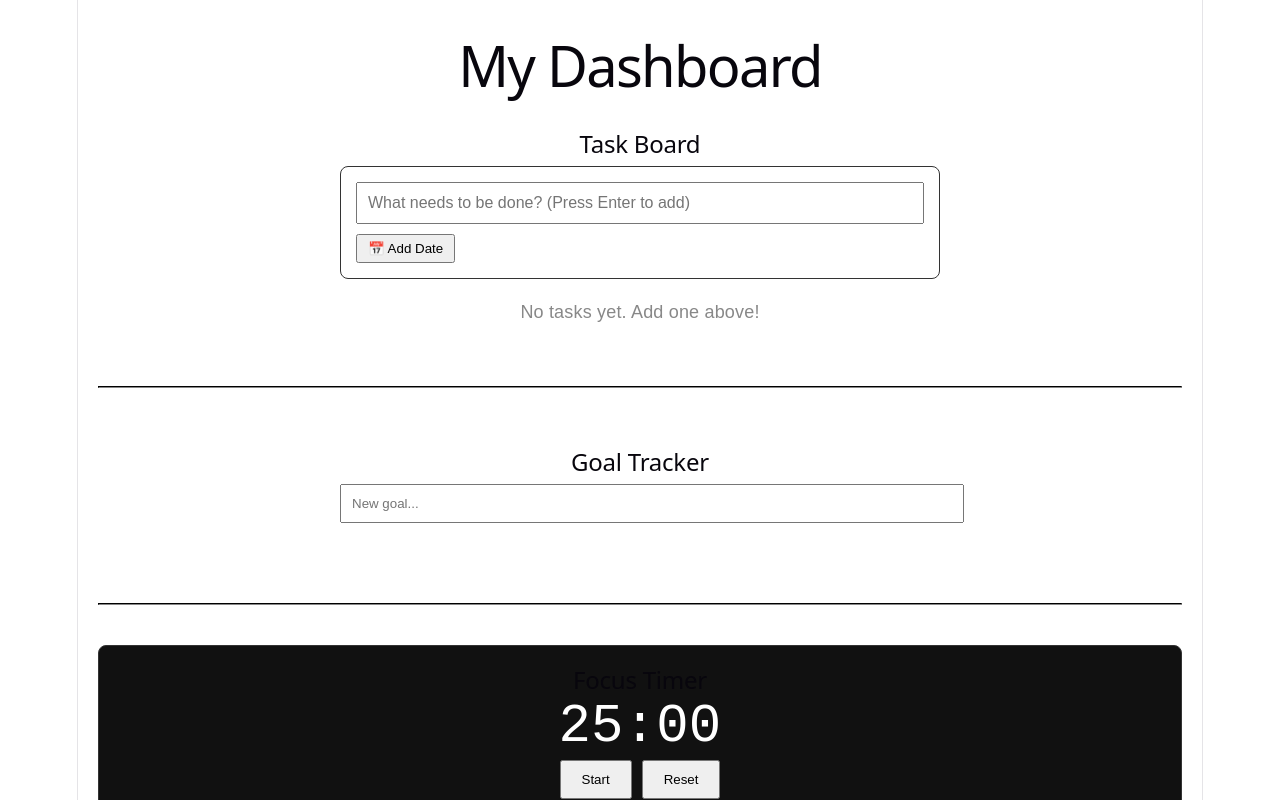
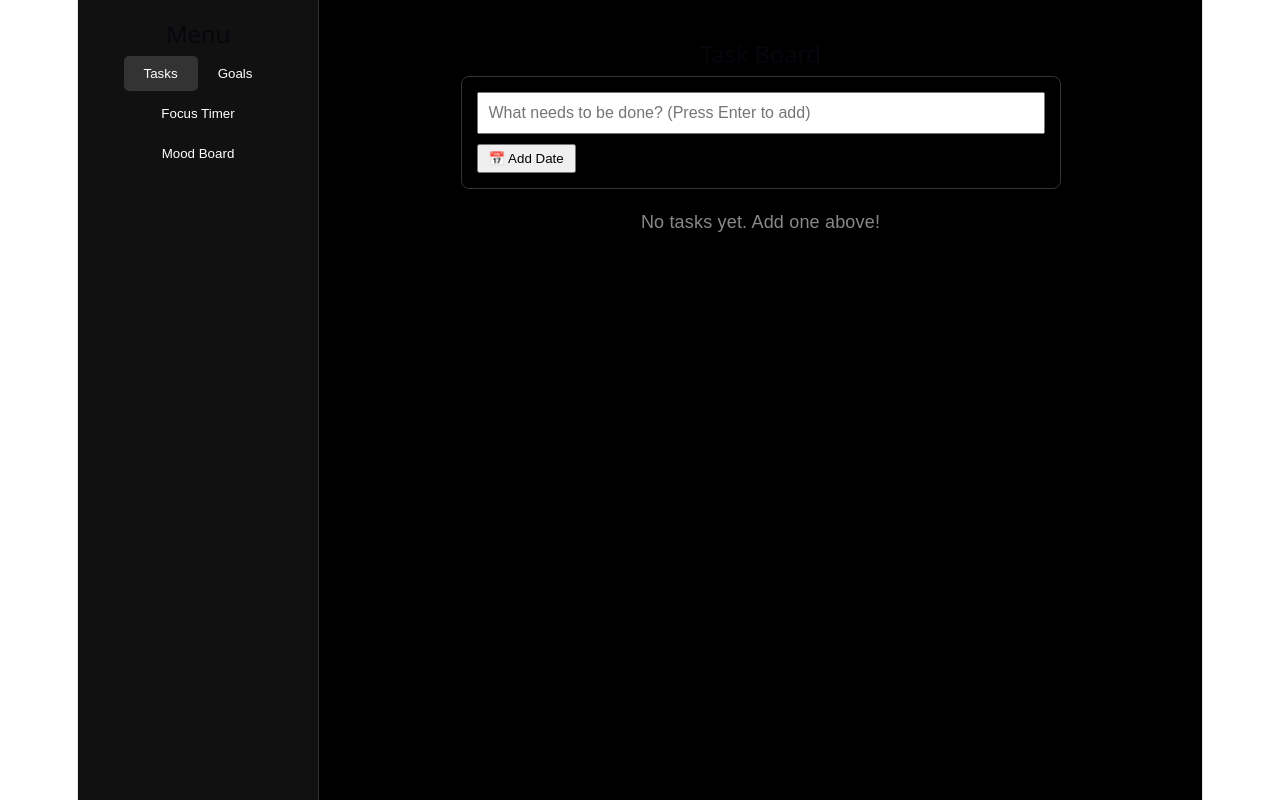
Before and after one commit to Arijit030701/assignmentFULLSTACK, a React (Vite) app in the folder assignment3/: page / in a window 1280 px wide. Shown: the top 800 px of the page. Built offline with nearby package versions, Linux system fonts and the light colour scheme.

Commit message:
Add dashboard and Sidebar

```diff
--- a/assignment3/src/App.jsx
+++ b/assignment3/src/App.jsx
@@ -1,28 +1,9 @@
-import { TaskBoard } from './components/TaskBoard';
-import { GoalTracker } from './components/GoalTracker';
-import { FocusTimer } from './components/FocusTimer';
-import { MoodBoard } from './components/MoodBoard'; // 1. Import it
+import { Dashboard } from './components/Dashboard';
 
 function App() {
   return (
-    <div style={{ padding: '20px', fontFamily: 'sans-serif' }}>
-      <h1>My Dashboard</h1>
-
-      <TaskBoard />
-
-      <hr style={{ margin: '40px 0', borderColor: '#333' }} />
-
-      <GoalTracker />
-
-      <hr style={{ margin: '40px 0', borderColor: '#333' }} />
-
-      <FocusTimer />
-
-      <hr style={{ margin: '40px 0', borderColor: '#333' }} />
-
-      {/* 2. Add it here */}
-      <MoodBoard />
-
+    <div style={{ fontFamily: 'sans-serif', background: '#000', color: '#fff', minHeight: '100vh' }}>
+      <Dashboard />
     </div>
   );
 }
--- /dev/null
+++ b/assignment3/src/components/Dashboard.jsx
@@ -0,0 +1,43 @@
+import { useLocalStorage } from '../hooks/useLocalStorage';
+import { TaskBoard } from './TaskBoard';
+import { GoalTracker } from './GoalTracker';
+import { FocusTimer } from './FocusTimer';
+import { MoodBoard } from './MoodBoard';
+
+export function Dashboard() {
+
+    const [activeSection, setActiveSection] = useLocalStorage('activeSection', 'tasks');
+
+
+    const navButtonStyle = (section) => ({
+        padding: '10px 20px',
+        marginBottom: '5px',
+        cursor: 'pointer',
+        backgroundColor: activeSection === section ? '#333' : 'transparent',
+        color: 'white',
+        border: 'none',
+        textAlign: 'left',
+        borderRadius: '5px'
+    });
+
+    return (
+        <div style={{ display: 'flex', height: '100vh' }}>
+            {/* Sidebar Navigation */}
+            <nav style={{ width: '200px', background: '#111', padding: '20px', borderRight: '1px solid #333' }}>
+                <h2>Menu</h2>
+                <button style={navButtonStyle('tasks')} onClick={() => setActiveSection('tasks')}>Tasks</button>
+                <button style={navButtonStyle('goals')} onClick={() => setActiveSection('goals')}>Goals</button>
+                <button style={navButtonStyle('timer')} onClick={() => setActiveSection('timer')}>Focus Timer</button>
+                <button style={navButtonStyle('mood')} onClick={() => setActiveSection('mood')}>Mood Board</button>
+            </nav>
+
+            {/* Content Area */}
+            <main style={{ flex: 1, padding: '20px', overflowY: 'auto' }}>
+                {activeSection === 'tasks' && <TaskBoard />}
+                {activeSection === 'goals' && <GoalTracker />}
+                {activeSection === 'timer' && <FocusTimer />}
+                {activeSection === 'mood' && <MoodBoard />}
+            </main>
+        </div>
+    );
+}
```
Also changed, not shown: assignment3/src/components/Sidebar.jsx (added).
